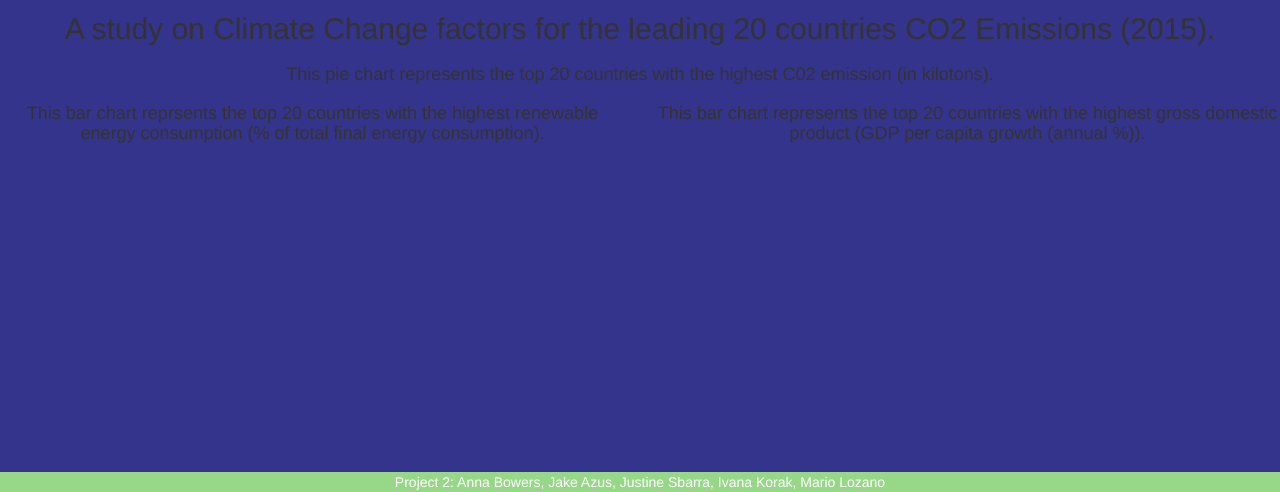
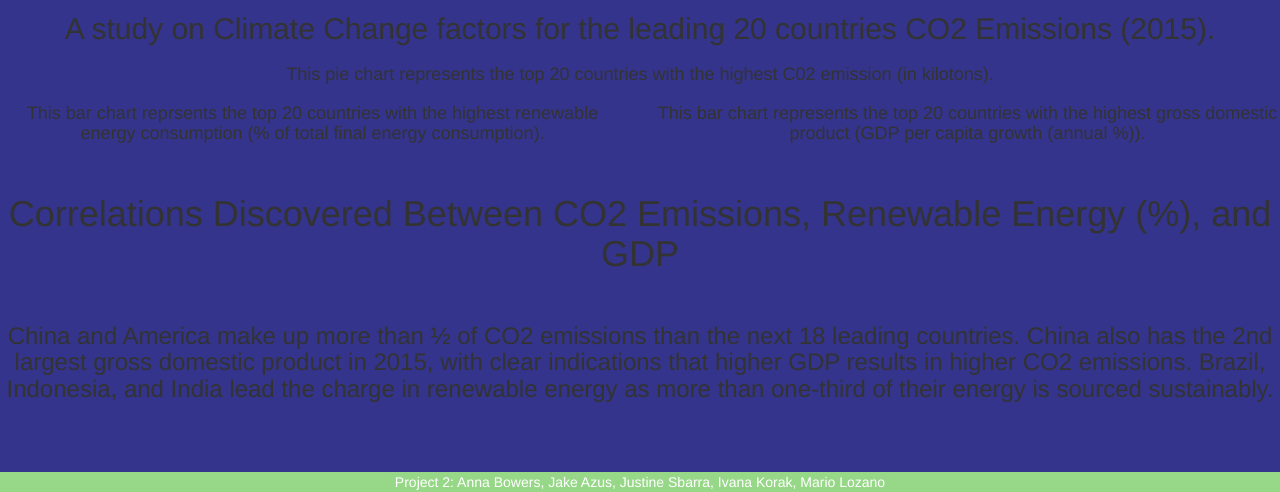
Before and after one commit to jakeazus/Project-2---Sustainability-and-Climate-Change, a Flask app: page / in a window 1280 px wide. Shown: the part 308-800 px from the top of the page. Run offline with Flask 2, Linux system fonts and the light colour scheme; data that the repository does not hold is empty; some libraries are stand-ins or nearby versions.

Commit message:
Updating findings in html

```diff
--- a/templates/welcome.html
+++ b/templates/welcome.html
@@ -33,7 +33,9 @@
           <div class="pieChart">
             <!-- We append our pie chart here. -->
             <center>
-            <h4>This pie chart represents the top 20 countries with the highest C02 emission (in kilotons). </center></h4>
+              <h4>This pie chart represents the top 20 countries with the highest C02 emission (in kilotons).
+            </center>
+            </h4>
           </div>
         </div>
       </div>
@@ -62,14 +64,18 @@
     <!-- 4th row for FINDINGS FROM DATA  -->
     <div class="row">
       <div class="col-xs-12  col-md-12">
-        <div class="article text-center">
-          <!-- <h2>Correlations Discovered Between CO2 Emissions, Renewable Energy (%), and GDP</h2> -->
+        <div>
+          <h1>Correlations Discovered Between CO2 Emissions, Renewable Energy (%), and GDP</h1>
+          <br>
+          <h3>China and America make up more than ½ of CO2 emissions than the next 18 leading countries. China also
+            has the 2nd largest gross domestic product in 2015, with clear indications that higher GDP results in
+            higher CO2 emissions. Brazil, Indonesia, and India lead the charge in renewable
+            energy as more than one-third of their energy is sourced sustainably. </h3>
+        </div>
+      </div>
+    </div>
     <br>
     <br>
-          <p></p>
-        </div>
-      </div>
-
 
     <div class="row">
       <footer class="footer">
```
Lines whose indentation alone changed are shown as unchanged.
